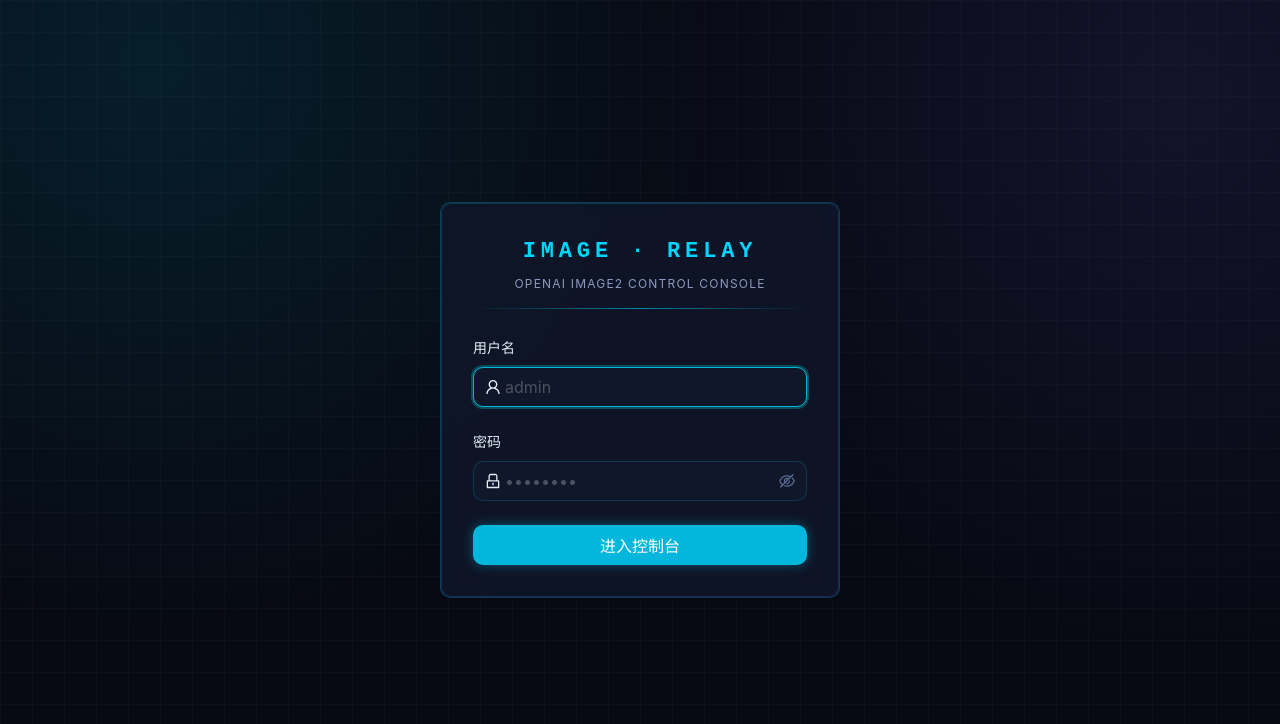
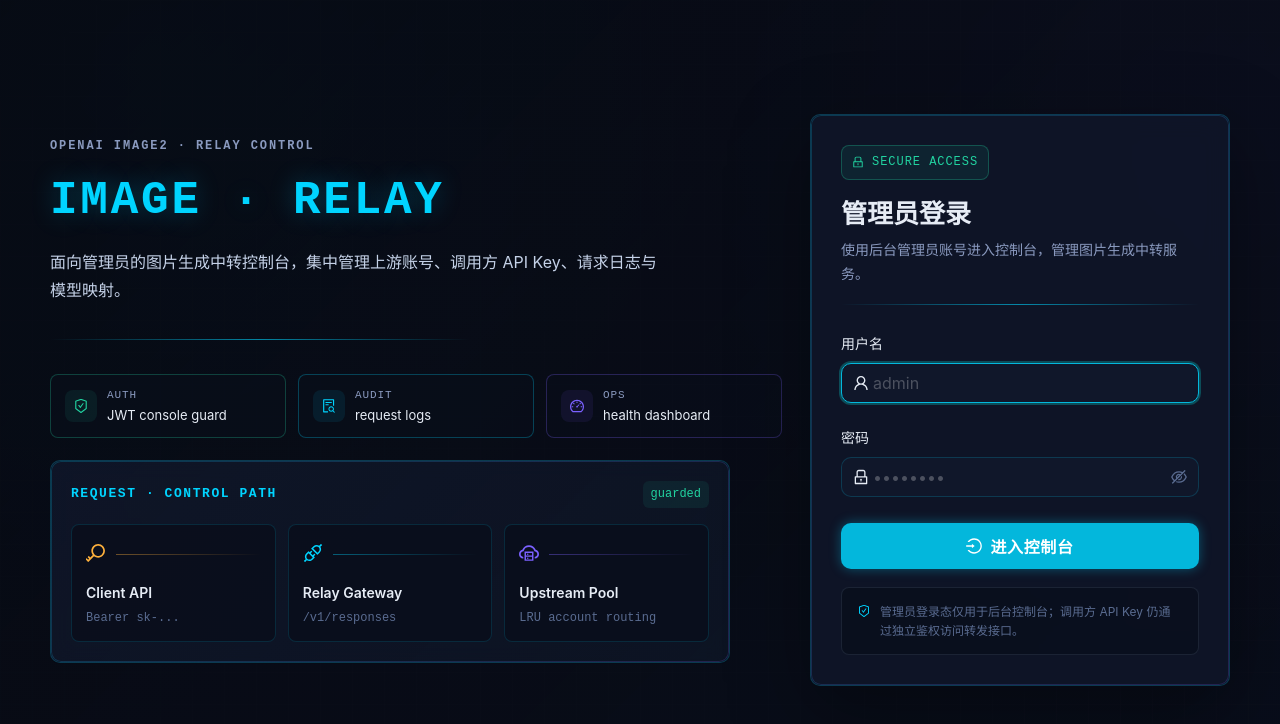
Before and after one commit to iamlovedit/gpt2image, a React (Vite) app in the folder frontend/: page /login in a window 1280 px wide. Shown: the top 724 px of the page. Built offline with nearby package versions, Linux system fonts and the light colour scheme; no server answers.

Commit message:
feat: redesign LoginPage with improved layout and styles for better user experience

```diff
--- a/frontend/src/pages/LoginPage.tsx
+++ b/frontend/src/pages/LoginPage.tsx
@@ -1,10 +1,353 @@
+import type { CSSProperties, ReactNode } from "react";
 import { useState } from "react";
 import { Card, Form, Input, Button, App } from "antd";
-import { LockOutlined, UserOutlined } from "@ant-design/icons";
+import {
+  ApiOutlined,
+  CloudServerOutlined,
+  DashboardOutlined,
+  FileSearchOutlined,
+  KeyOutlined,
+  LockOutlined,
+  LoginOutlined,
+  SafetyCertificateOutlined,
+  UserOutlined,
+} from "@ant-design/icons";
 import { useNavigate } from "react-router-dom";
 import { useAuthStore } from "@/stores/authStore";
 import { login } from "@/api/auth";
 import { extractError } from "@/api/client";
+
+const colors = {
+  cyan: "#00D4FF",
+  purple: "#7B61FF",
+  green: "#22D3A1",
+  yellow: "#FFB13C",
+  text: "#E6ECF5",
+  secondary: "#8A9ABF",
+  tertiary: "#5A6C91",
+  panel: "rgba(16, 23, 42, 0.82)",
+  panelStrong: "rgba(10, 15, 29, 0.92)",
+  border: "rgba(0, 212, 255, 0.18)",
+};
+
+const styles: Record<string, CSSProperties> = {
+  shell: {
+    minHeight: "100vh",
+    display: "flex",
+    alignItems: "center",
+    justifyContent: "center",
+    padding: "clamp(18px, 4vw, 40px)",
+    overflow: "auto",
+    background:
+      "linear-gradient(135deg, rgba(7, 10, 19, 0.92), rgba(10, 15, 29, 0.72))",
+  },
+  stage: {
+    width: "100%",
+    maxWidth: 1180,
+    display: "flex",
+    flexWrap: "wrap-reverse",
+    alignItems: "stretch",
+    justifyContent: "center",
+    gap: 28,
+  },
+  brandPane: {
+    flex: "1 1 500px",
+    minWidth: 0,
+    display: "flex",
+    flexDirection: "column",
+    justifyContent: "center",
+    gap: 22,
+    padding: "8px 0",
+  },
+  eyebrow: {
+    color: colors.secondary,
+    fontSize: 12,
+    letterSpacing: "0.16em",
+    textTransform: "uppercase",
+  },
+  title: {
+    margin: 0,
+    color: colors.cyan,
+    fontFamily: '"JetBrains Mono", ui-monospace, monospace',
+    fontSize: 46,
+    fontWeight: 700,
+    letterSpacing: "0.06em",
+    lineHeight: 1.05,
+    textShadow: "0 0 26px rgba(0, 212, 255, 0.28)",
+    overflowWrap: "anywhere",
+  },
+  subtitle: {
+    maxWidth: 620,
+    margin: 0,
+    color: "#C5D2E8",
+    fontSize: 16,
+    lineHeight: 1.8,
+  },
+  statusGrid: {
+    display: "flex",
+    flexWrap: "wrap",
+    gap: 12,
+  },
+  topologyPanel: {
+    width: "100%",
+    maxWidth: 680,
+    padding: 20,
+    background:
+      "linear-gradient(135deg, rgba(16, 23, 42, 0.86), rgba(15, 24, 41, 0.66))",
+    backdropFilter: "blur(10px)",
+  },
+  topologyHeader: {
+    display: "flex",
+    alignItems: "center",
+    justifyContent: "space-between",
+    gap: 12,
+    marginBottom: 16,
+  },
+  topologyNodes: {
+    display: "flex",
+    flexWrap: "wrap",
+    alignItems: "stretch",
+    gap: 12,
+  },
+  loginColumn: {
+    flex: "0 1 420px",
+    width: "min(100%, 420px)",
+    display: "flex",
+    alignItems: "center",
+  },
+  loginCard: {
+    width: "100%",
+    padding: 0,
+    background: colors.panel,
+    backdropFilter: "blur(12px)",
+    boxShadow: "0 24px 80px rgba(0, 0, 0, 0.34)",
+  },
+  cardHeader: {
+    marginBottom: 28,
+  },
+  accessBadge: {
+    width: "fit-content",
+    display: "inline-flex",
+    alignItems: "center",
+    gap: 8,
+    padding: "7px 10px",
+    border: "1px solid rgba(34, 211, 161, 0.28)",
+    borderRadius: 8,
+    color: colors.green,
+    background: "rgba(34, 211, 161, 0.08)",
+    fontFamily: '"JetBrains Mono", ui-monospace, monospace',
+    fontSize: 12,
+    letterSpacing: "0.08em",
+    textTransform: "uppercase",
+  },
+  loginTitle: {
+    margin: "18px 0 8px",
+    color: colors.text,
+    fontSize: 26,
+    lineHeight: 1.25,
+    fontWeight: 650,
+  },
+  loginHint: {
+    margin: 0,
+    color: colors.secondary,
+    fontSize: 14,
+    lineHeight: 1.7,
+  },
+  footnote: {
+    display: "flex",
+    gap: 10,
+    alignItems: "flex-start",
+    marginTop: 18,
+    padding: "14px 16px",
+    border: "1px solid rgba(138, 154, 191, 0.14)",
+    borderRadius: 8,
+    background: "rgba(5, 9, 18, 0.36)",
+    color: colors.tertiary,
+    fontSize: 12,
+    lineHeight: 1.6,
+  },
+};
+
+function StatusPill({
+  icon,
+  label,
+  value,
+  color,
+}: {
+  icon: ReactNode;
+  label: string;
+  value: string;
+  color: string;
+}) {
+  return (
+    <div
+      style={{
+        flex: "1 1 156px",
+        minWidth: 0,
+        display: "flex",
+        alignItems: "center",
+        gap: 10,
+        padding: "12px 14px",
+        border: `1px solid ${color}44`,
+        borderRadius: 8,
+        background: "rgba(10, 15, 29, 0.54)",
+      }}
+    >
+      <span
+        style={{
+          width: 32,
+          height: 32,
+          flex: "0 0 32px",
+          display: "grid",
+          placeItems: "center",
+          borderRadius: 8,
+          color,
+          background: `${color}16`,
+        }}
+      >
+        {icon}
+      </span>
+      <span style={{ minWidth: 0 }}>
+        <span
+          className="mono"
+          style={{
+            display: "block",
+            color: colors.secondary,
+            fontSize: 11,
+            letterSpacing: "0.08em",
+            textTransform: "uppercase",
+          }}
+        >
+          {label}
+        </span>
+        <span
+          style={{
+            display: "block",
+            color: colors.text,
+            fontSize: 13,
+            whiteSpace: "nowrap",
+            overflow: "hidden",
+            textOverflow: "ellipsis",
+          }}
+          title={value}
+        >
+          {value}
+        </span>
+      </span>
+    </div>
+  );
+}
+
+function TopologyNode({
+  icon,
+  title,
+  caption,
+  color,
+}: {
+  icon: ReactNode;
+  title: string;
+  caption: string;
+  color: string;
+}) {
+  return (
+    <div
+      style={{
+        flex: "1 1 145px",
+        minWidth: 0,
+        padding: 14,
+        border: "1px solid rgba(0, 212, 255, 0.14)",
+        borderRadius: 8,
+        background: colors.panelStrong,
+      }}
+    >
+      <div
+        style={{
+          display: "flex",
+          alignItems: "center",
+          justifyContent: "space-between",
+          gap: 10,
+          marginBottom: 14,
+        }}
+      >
+        <span style={{ color, fontSize: 20 }}>{icon}</span>
+        <span
+          aria-hidden="true"
+          style={{
+            flex: 1,
+            height: 1,
+            background: `linear-gradient(90deg, ${color}66, transparent)`,
+          }}
+        />
+      </div>
+      <div
+        style={{
+          color: colors.text,
+          fontSize: 14,
+          fontWeight: 600,
+          lineHeight: 1.35,
+        }}
+      >
+        {title}
+      </div>
+      <div
+        className="mono"
+        style={{
+          marginTop: 7,
+          color: colors.tertiary,
+          fontSize: 12,
+          lineHeight: 1.45,
+          overflowWrap: "anywhere",
+        }}
+      >
+        {caption}
+      </div>
+    </div>
+  );
+}
+
+function TopologyPanel() {
+  return (
+    <div className="glow-box" style={styles.topologyPanel}>
+      <div style={styles.topologyHeader}>
+        <span className="tech-title" style={{ fontSize: 13 }}>
+          REQUEST · CONTROL PATH
+        </span>
+        <span
+          className="mono"
+          style={{
+            color: colors.green,
+            fontSize: 12,
+            padding: "4px 8px",
+            borderRadius: 6,
+            background: "rgba(34, 211, 161, 0.08)",
+          }}
+        >
+          guarded
+        </span>
+      </div>
+      <div style={styles.topologyNodes}>
+        <TopologyNode
+          icon={<KeyOutlined />}
+          title="Client API"
+          caption="Bearer sk-..."
+          color={colors.yellow}
+        />
+        <TopologyNode
+          icon={<ApiOutlined />}
+          title="Relay Gateway"
+          caption="/v1/responses"
+          color={colors.cyan}
+        />
+        <TopologyNode
+          icon={<CloudServerOutlined />}
+          title="Upstream Pool"
+          caption="LRU account routing"
+          color={colors.purple}
+        />
+      </div>
+    </div>
+  );
+}
 
 export default function LoginPage() {
   const [loading, setLoading] = useState(false);
@@ -26,44 +369,63 @@
   }
 
   return (
+    <div style={styles.shell}>
+      <main style={styles.stage}>
+        <section style={styles.brandPane} aria-label="Image Relay 控制台概览">
           <div
-      style={{
-        minHeight: "100vh",
-        display: "flex",
-        alignItems: "center",
-        justifyContent: "center",
-        padding: 24,
-      }}
+            className="tech-title"
+            style={styles.eyebrow}
           >
+            OPENAI IMAGE2 · RELAY CONTROL
+          </div>
+          <h1 style={styles.title}>IMAGE · RELAY</h1>
+          <p style={styles.subtitle}>
+            面向管理员的图片生成中转控制台，集中管理上游账号、调用方
+            API Key、请求日志与模型映射。
+          </p>
+          <div className="tech-divider" style={{ maxWidth: 420 }} />
+          <div style={styles.statusGrid}>
+            <StatusPill
+              icon={<SafetyCertificateOutlined />}
+              label="auth"
+              value="JWT console guard"
+              color={colors.green}
+            />
+            <StatusPill
+              icon={<FileSearchOutlined />}
+              label="audit"
+              value="request logs"
+              color={colors.cyan}
+            />
+            <StatusPill
+              icon={<DashboardOutlined />}
+              label="ops"
+              value="health dashboard"
+              color={colors.purple}
+            />
+          </div>
+          <TopologyPanel />
+        </section>
+
+        <aside style={styles.loginColumn} aria-label="管理员登录">
           <Card
             className="glow-box"
-        style={{
-          width: 400,
-          padding: 8,
-          background: "rgba(16, 23, 42, 0.85)",
-          backdropFilter: "blur(8px)",
-        }}
-        variant={"borderless"}
+            style={styles.loginCard}
+            styles={{ body: { padding: 30 } }}
+            variant="borderless"
           >
-        <div style={{ textAlign: "center", marginBottom: 28 }}>
-          <div
-            className="tech-title"
-            style={{ fontSize: 22, letterSpacing: "0.22em" }}
-          >
-            IMAGE · RELAY
+            <div style={styles.cardHeader}>
+              <div style={styles.accessBadge}>
+                <LockOutlined />
+                secure access
               </div>
-          <div
-            style={{
-              color: "#8A9ABF",
-              marginTop: 6,
-              fontSize: 12,
-              letterSpacing: "0.1em",
-            }}
-          >
-            OPENAI IMAGE2 CONTROL CONSOLE
+              <h2 style={styles.loginTitle}>管理员登录</h2>
+              <p style={styles.loginHint}>
+                使用后台管理员账号进入控制台，管理图片生成中转服务。
+              </p>
+              <div className="tech-divider" style={{ marginTop: 18 }} />
             </div>
-          <div className="tech-divider" style={{ marginTop: 14 }} />
-        </div>
+
             <Form
               layout="vertical"
               onFinish={onFinish}
@@ -80,6 +442,7 @@
                   prefix={<UserOutlined />}
                   placeholder="admin"
                   autoFocus
+                  autoComplete="username"
                 />
               </Form.Item>
               <Form.Item
@@ -91,21 +454,40 @@
                   size="large"
                   prefix={<LockOutlined />}
                   placeholder="••••••••"
+                  autoComplete="current-password"
                 />
               </Form.Item>
-          <Form.Item style={{ marginTop: 24, marginBottom: 0 }}>
+              <Form.Item style={{ marginTop: 26, marginBottom: 0 }}>
                 <Button
                   block
                   type="primary"
                   htmlType="submit"
                   size="large"
+                  icon={<LoginOutlined />}
                   loading={loading}
+                  style={{
+                    height: 46,
+                    fontWeight: 600,
+                    letterSpacing: "0.04em",
+                  }}
                 >
                   进入控制台
                 </Button>
               </Form.Item>
             </Form>
+
+            <div style={styles.footnote}>
+              <SafetyCertificateOutlined
+                style={{ color: colors.cyan, marginTop: 3 }}
+              />
+              <span>
+                管理员登录态仅用于后台控制台；调用方 API Key
+                仍通过独立鉴权访问转发接口。
+              </span>
+            </div>
           </Card>
+        </aside>
+      </main>
     </div>
   );
 }
```
Lines whose indentation alone changed are shown as unchanged.
